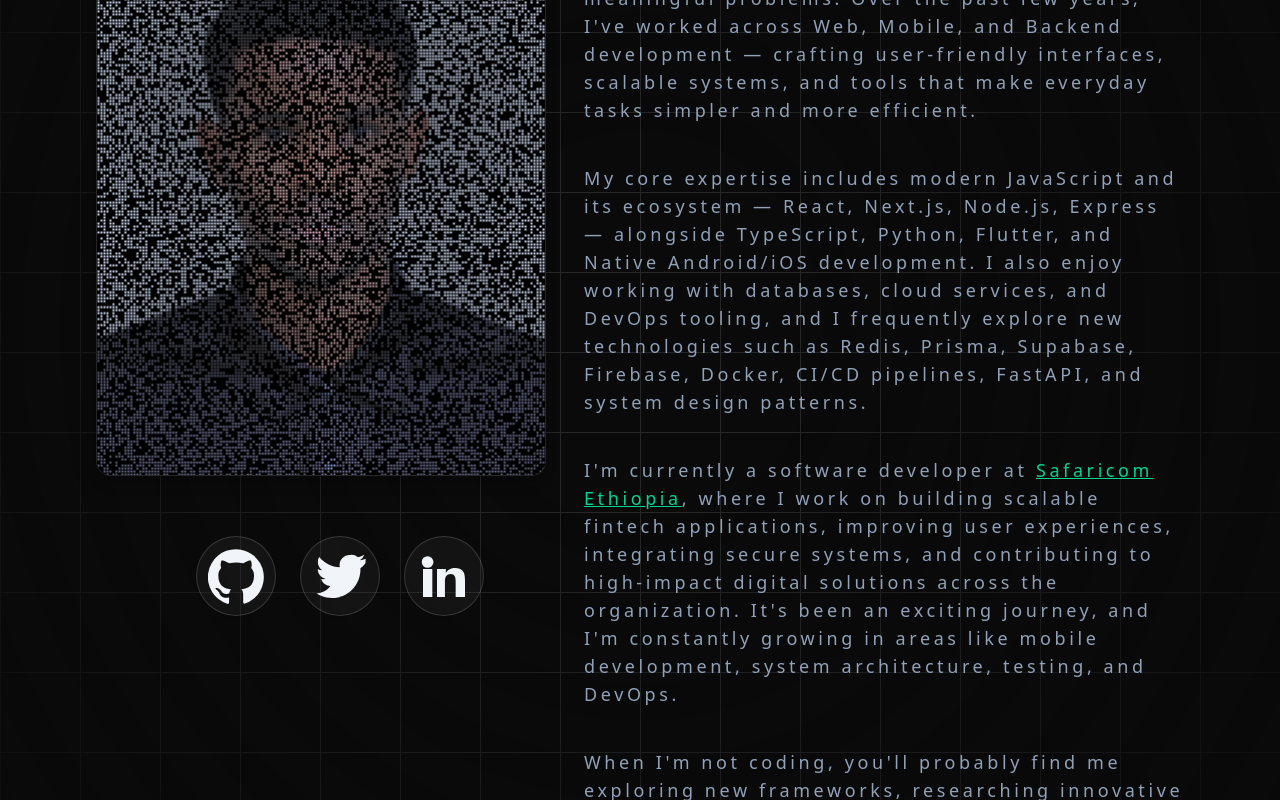
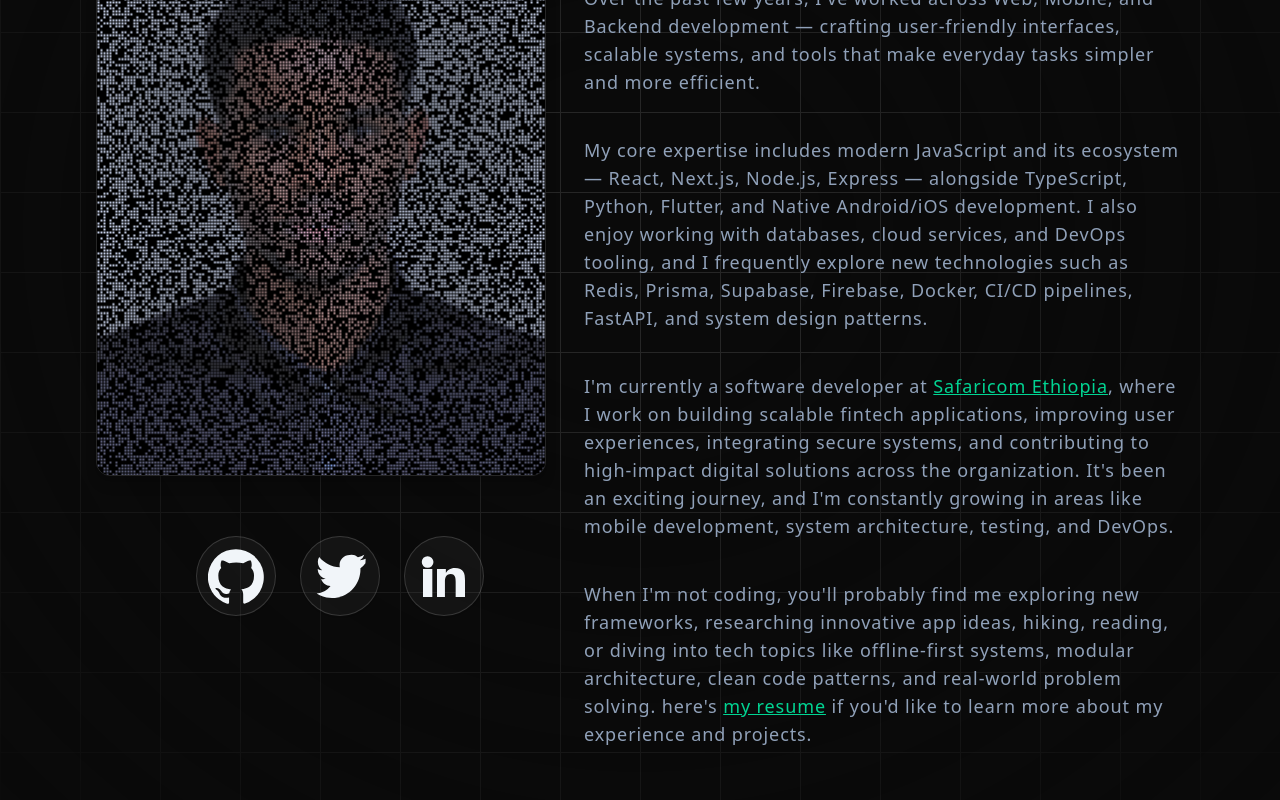
Before and after one commit to ake144/portfolio, a Next.js app: page / in a window 1280 px wide. Shown: the part 420-1220 px from the top of the page. Built offline with nearby package versions, Linux system fonts and the light colour scheme.

Commit message:
fix: update text tracking for improved readability in AboutMe component

```diff
--- a/components/about.tsx
+++ b/components/about.tsx
@@ -73,7 +73,7 @@ const AboutMe = () => {
         </div>
 
         <div className="flex-1 flex flex-col gap-6 text-center lg:text-left">
-          <p className="text-base sm:text-lg leading-7 tracking-[.2em] text-slate-400">
+          <p className="text-base sm:text-lg leading-7 tracking-wider text-slate-400">
             I&apos;m a passionate and versatile software developer who loves building
             real-world solutions that solve meaningful problems. Over the past
             few years, I&apos;ve worked across Web, Mobile, and Backend development —
@@ -81,7 +81,7 @@ const AboutMe = () => {
             make everyday tasks simpler and more efficient.
           </p>
 
-          <p className="text-base sm:text-lg leading-7 tracking-[0.2em] text-slate-400 mt-4">
+          <p className="text-base sm:text-lg leading-7 tracking-wider text-slate-400 mt-4">
             My core expertise includes modern JavaScript and its ecosystem —
             React, Next.js, Node.js, Express — alongside TypeScript, Python,
             Flutter, and Native Android/iOS development. I also enjoy working
@@ -99,7 +99,7 @@ const AboutMe = () => {
             architecture, and clean code principles.
           </p> */}
 
-          <p className="text-base sm:text-lg leading-7 tracking-[0.2em] text-slate-400 mt-4">
+          <p className="text-base sm:text-lg leading-7 tracking-wider text-slate-400 mt-4">
             I&apos;m currently a software developer at{" "}
             <Link
               href="https://www.linkedin.com/company/african-fintech-hub/"
@@ -114,7 +114,7 @@ const AboutMe = () => {
             development, system architecture, testing, and DevOps.
           </p>
 
-          <p className="text-base sm:text-lg leading-7  tracking-[0.2em] text-slate-400 mt-4">
+          <p className="text-base sm:text-lg leading-7 tracking-wider text-slate-400 mt-4">
             When I&apos;m not coding, you&apos;ll probably find me exploring new
             frameworks, researching innovative app ideas, hiking, reading, or
             diving into tech topics like offline-first systems, modular
```
